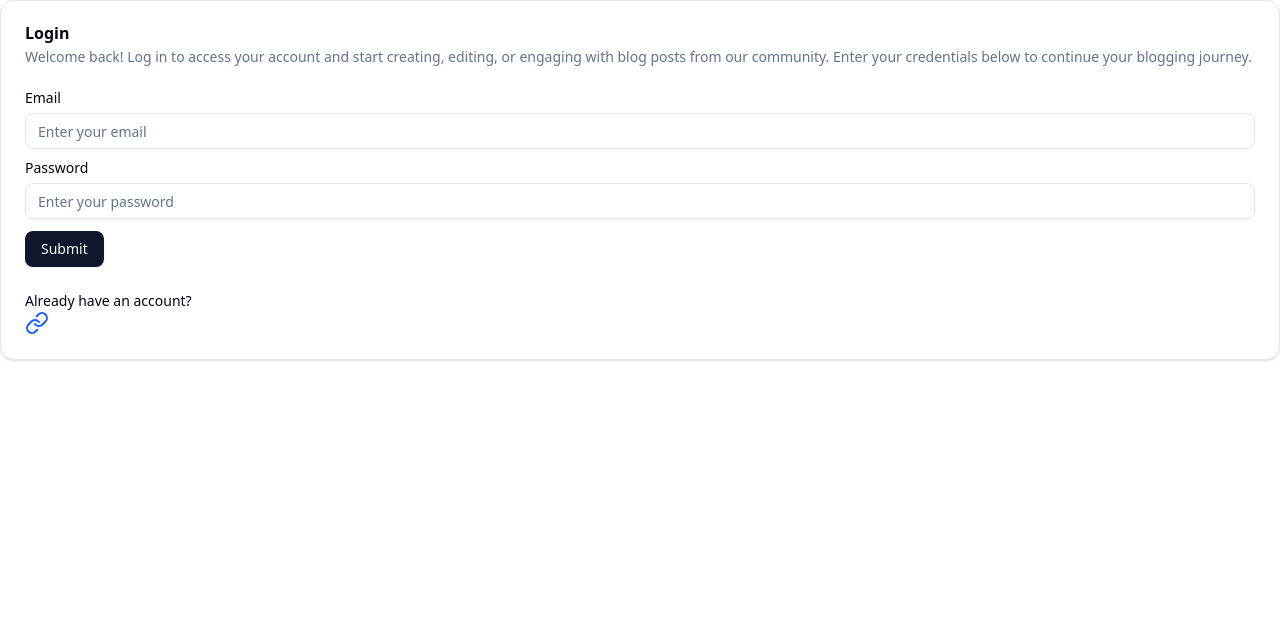
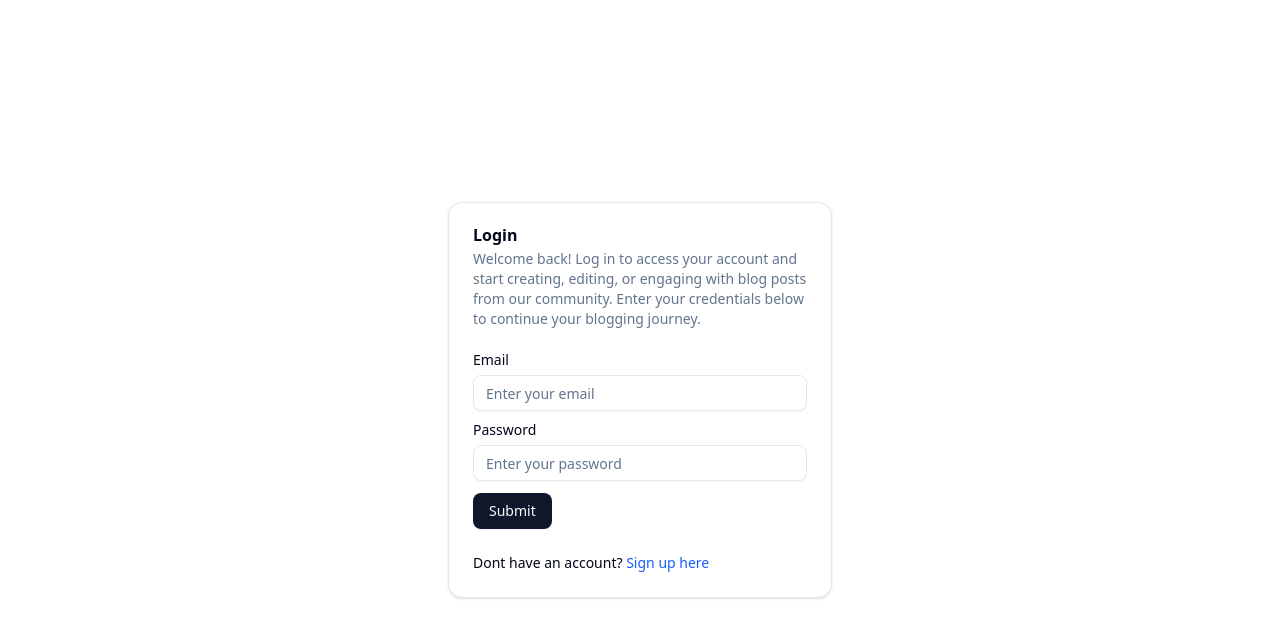
Before and after one commit to joshuabaleniaclores/blog-platform, a Next.js app: page /login in a window 1280 px wide. Shown: the top 638 px of the page. Built offline with nearby package versions, Linux system fonts and the light colour scheme; no server answers.

Commit message:
Fix the ui for Login and Signup page

```diff
--- a/src/app/(auth)/login/page.tsx
+++ b/src/app/(auth)/login/page.tsx
@@ -7,15 +7,18 @@ import {
   CardHeader,
   CardTitle,
 } from "@/components/ui/card";
-import { Link } from "lucide-react";
+import Link from "next/link";
 
 export default function Login() {
   return (
-    <Card>
+    <div className="min-h-screen flex items-center justify-center px-4">
+      <Card className="w-96 max-w-md">
         <CardHeader>
           <CardTitle>Login</CardTitle>
           <CardDescription>
-          Welcome back! Log in to access your account and start creating, editing, or engaging with blog posts from our community. Enter your credentials below to continue your blogging journey.
+            Welcome back! Log in to access your account and start creating,
+            editing, or engaging with blog posts from our community. Enter your
+            credentials below to continue your blogging journey.
           </CardDescription>
         </CardHeader>
         <CardContent>
@@ -23,12 +26,13 @@ export default function Login() {
         </CardContent>
         <CardFooter>
           <p className="text-sm text-center">
-          Already have an account?{" "}
-          <Link href="/login" className="text-blue-600 hover:underline">
-            Log in here
+            Dont have an account?{" "}
+            <Link href="/signup" className="text-blue-600 hover:underline">
+              Sign up here
             </Link>
           </p>
         </CardFooter>
       </Card>
+    </div>
   );
 }
--- a/src/app/(auth)/signup/page.tsx
+++ b/src/app/(auth)/signup/page.tsx
@@ -1,4 +1,4 @@
-'use client'
+"use client";
 
 import SignupForm from "@/components/(auth)/signup";
 import {
@@ -12,15 +12,16 @@ import {
 import Link from "next/link";
 
 export default function Signup() {
-  return (<>
-    <Card>
+  return (
+    <div className="min-h-screen flex items-center justify-center px-4">
+      <Card className="w-96 max-w-md">
         <CardHeader>
           <CardTitle>Create Account</CardTitle>
           <CardDescription>
-          Join our blogging platform by creating an account. You&apos;ll be able
-          to write, edit, and share your own blog posts, as well as engage with
-          content from other creators. Signing up is quick and easy — just fill
-          out the form below to get started.
+            Join our blogging platform by creating an account. You&apos;ll be
+            able to write, edit, and share your own blog posts, as well as
+            engage with content from other creators. Signing up is quick and
+            easy — just fill out the form below to get started.
           </CardDescription>
         </CardHeader>
         <CardContent>
@@ -35,7 +36,6 @@ export default function Signup() {
           </p>
         </CardFooter>
       </Card>
-
-    </>
+    </div>
   );
 }
--- a/src/app/layout.tsx
+++ b/src/app/layout.tsx
@@ -28,7 +28,7 @@ export default function RootLayout({
   return (
     <html lang="en">
       <body
-        className={`${geistSans.variable} ${geistMono.variable} antialiased`}
+        className={`${geistSans.variable} ${geistMono.variable} antialiased flex justify-center w-full`}
       >
         {children}
       </body>
--- a/src/lib/validation/authValidationSchema.ts
+++ b/src/lib/validation/authValidationSchema.ts
@@ -2,7 +2,7 @@ import { z } from "zod";
 
 const messages = {
   email: "Please enter a valid email address.",
-  password: "Password must be at least 6 characters.",
+  password: "Invalid password.",
   username: "Name must be at least 2 characters.",
 };
 
```
Lines whose indentation alone changed are shown as unchanged.
